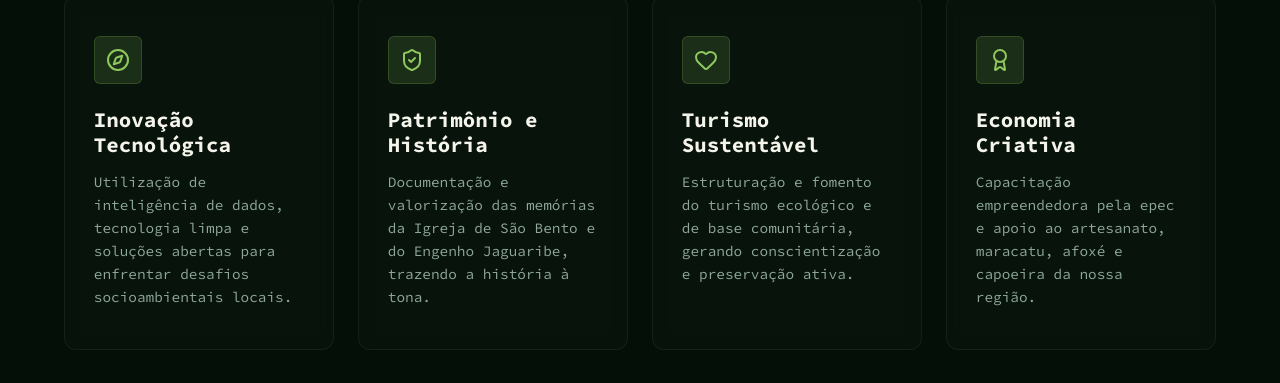
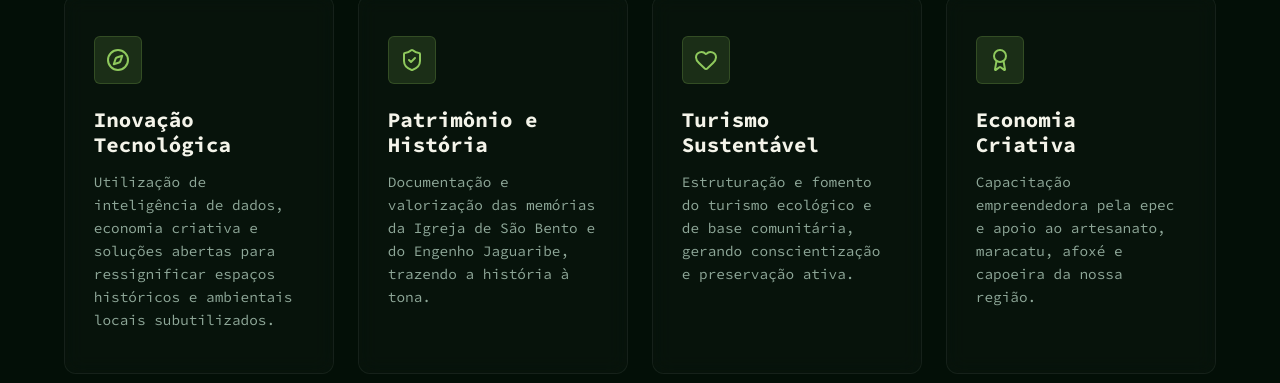
Before and after one commit to inovasaobento-ops/site-inovasaobento, a Next.js app: page / in a window 1280 px wide. Shown: the part 3960-4343 px from the top of the page. Built offline with nearby package versions, Linux system fonts and the light colour scheme; no server answers; the database is empty.

Commit message:
content: atualizar descricao do pilar Inovacao Tecnologica

```diff
--- a/src/app/page.tsx
+++ b/src/app/page.tsx
@@ -283,8 +283,7 @@ export default function Home() {
               </div>
               <h3 className={styles.pillarTitle}>Inovação Tecnológica</h3>
               <p className={styles.pillarText}>
-                Utilização de inteligência de dados, tecnologia limpa e soluções abertas para enfrentar
-                desafios socioambientais locais.
+                Utilização de inteligência de dados, economia criativa e soluções abertas para ressignificar espaços históricos e ambientais locais subutilizados.
               </p>
             </div>
 
```
